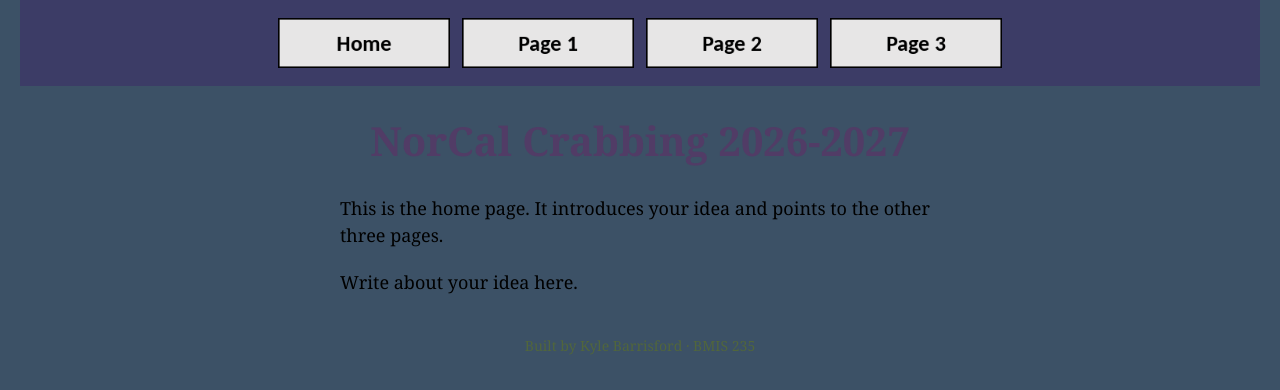
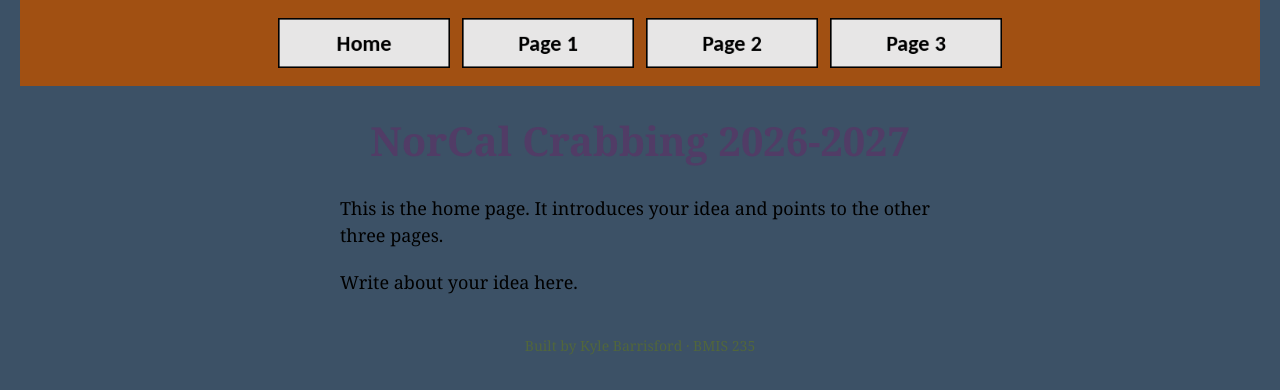
Before and after one commit to kbarrisford/bmis235-html-3, a plain HTML site: page index.html in a window 1280 px wide. Drawn offline with Linux system fonts and the light colour scheme.

Commit message:
Change nav background color to #A15012

```diff
--- a/styles.css
+++ b/styles.css
@@ -19,7 +19,7 @@ body {
 
 /* the menu at the top of every page */
 nav {
-    background-color: #3C3C66;
+    background-color: #A15012;
     padding: 14px;
     text-align: center;
 }
```
